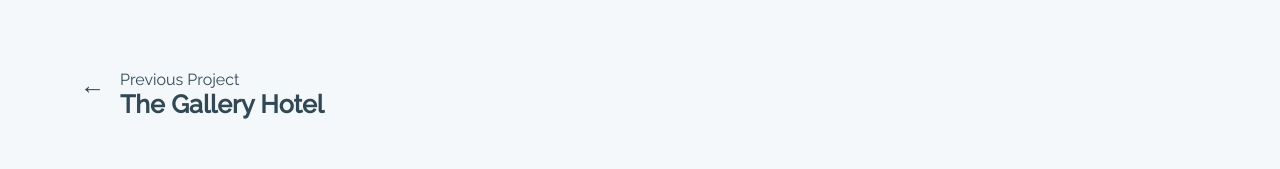
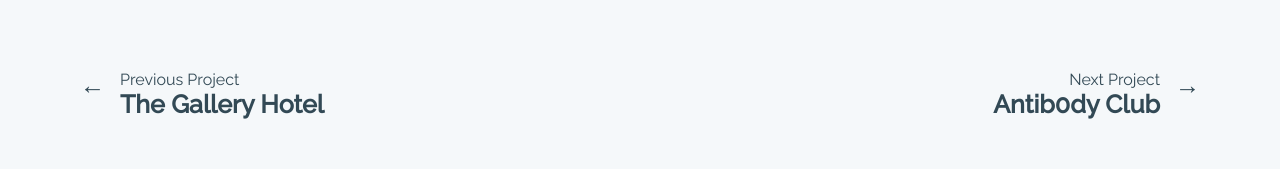
Before and after one commit to asabogal/alejandro-sabogalcom-nextjs-migration, a Next.js app: page /portfolio/kontiki in a window 1280 px wide. Shown: the part 1134-1303 px from the top of the page. Built offline with nearby package versions, Linux system fonts and the light colour scheme.

Commit message:
add antibody club data

```diff
--- a/data/freelanceData.js
+++ b/data/freelanceData.js
@@ -18,12 +18,22 @@
 import ktC6 from '../public/images/freelance_images/kontiki/6_c.jpg';
 import ktC7 from '../public/images/freelance_images/kontiki/7_c.jpg';
 import ktC8 from '../public/images/freelance_images/kontiki/8_c.jpg';
+// antibody club
+import acFeatured from '../public/images/freelance_images/antibody/featured.jpg';
+import acC1 from '../public/images/freelance_images/antibody/1_c.jpg';
+import acC2 from '../public/images/freelance_images/antibody/2_c.jpg';
+import acC3 from '../public/images/freelance_images/antibody/3_c.jpg';
+import acC4 from '../public/images/freelance_images/antibody/4_c.jpg';
+import acC5 from '../public/images/freelance_images/antibody/5_c.jpg';
+import acC6 from '../public/images/freelance_images/antibody/6_c.jpg';
+import acC7 from '../public/images/freelance_images/antibody/7_c.jpg';
+import acC8 from '../public/images/freelance_images/antibody/8_c.jpg';
 
 
 export const freelanceData = [
   {
     id: 1,
-    year: 2020,
+    year: 2019,
     name: 'The Gallery Hotel',
     heading: 'Gallery Hotel Website',
     description: "The Gallery is a stylish boutique hotel in Greenport, NY. I designed a brand new site from scratch, moving from an antiquated, templated version, to a more modern design, giving the site a reflection and feel of the hotel’s esthetic. Additionally, I created a guest and visitor database through Google's Firebase integration.",
@@ -53,4 +63,20 @@
       carousel: [ktC1, ktC2, ktC3, ktC4, ktC5, ktC6, ktC7, ktC8],
     }
   },
+  {
+    id: 3,
+    year: 2020,
+    name: 'Antib0dy Club',
+    heading: 'Antib0dy Club',
+    description: "As a venue and public space, Antibody Club exists to support local organizations through art and music in a 3D environment. As their lead React Developer, I was brought in to code the App's onboarding microsite, translating designs into life, and adding custom navigation and animation functionality. I also integrated a user authentication system, and back end Api communication features with the use of custom coded React Hooks.",
+    role: "React Developer, Front End Developer",
+    stack: ['React', 'React Router', 'Styled-Components', 'Axios'],
+    employerUrl: null,
+    url: 'https://antib0dy.club/',
+    path:'antibodyclub',
+    images: {
+      featured: acFeatured,
+      carousel: [acC1, acC2, acC3, acC4, acC5, acC6, acC7, acC8],
+    }
+  },
 ]
```
